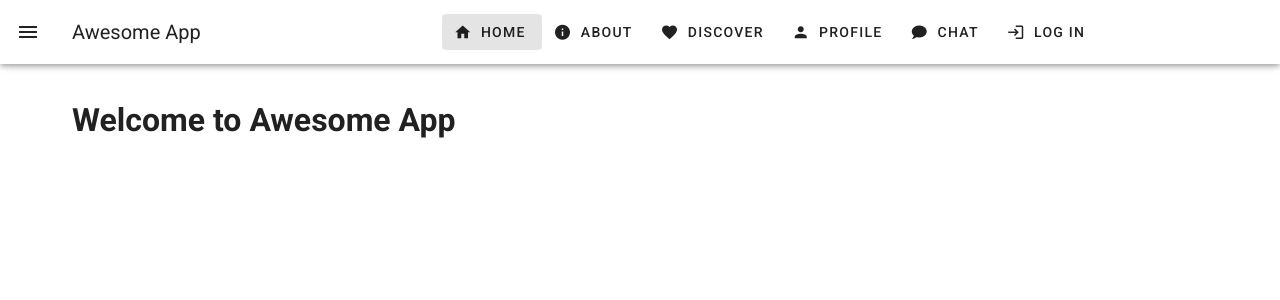
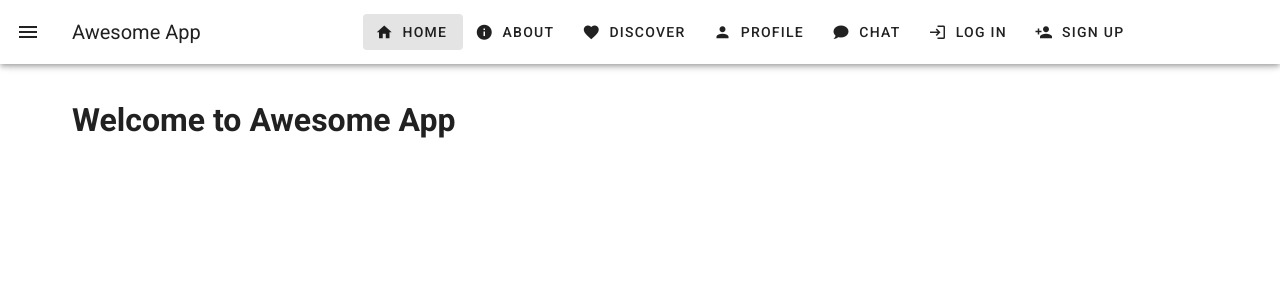
Before and after one commit to DeadDPie/DatingSPA, a Vue app: page / in a window 1280 px wide. Shown: the top 300 px of the page. Built offline with nearby package versions, Linux system fonts and the light colour scheme.

Commit message:
add sign up into nav

```diff
--- a/src/App.vue
+++ b/src/App.vue
@@ -57,9 +57,8 @@ export default {
   setup() {
     const sidebar = ref(false);
     const authStore = useAuthStore();
+    const token = computed(() => authStore.token);
 
-    const token = computed(() => authStore.token);
-    console.log(token.value);
     const menuItems = computed(() => [
       { title: "Home", path: "/", icon: "mdi-home" },
       { title: "About", path: "/about", icon: "mdi-information" },
@@ -71,6 +70,11 @@ export default {
         path: "/signin",
         icon: token.value ? "mdi-logout" : "mdi-login",
       },
+      ...(token.value ? [] : [{
+        title: "Sign Up",
+        path: "/signup",
+        icon: "mdi-account-plus",
+      }]),
     ]);
 
     return {
```
